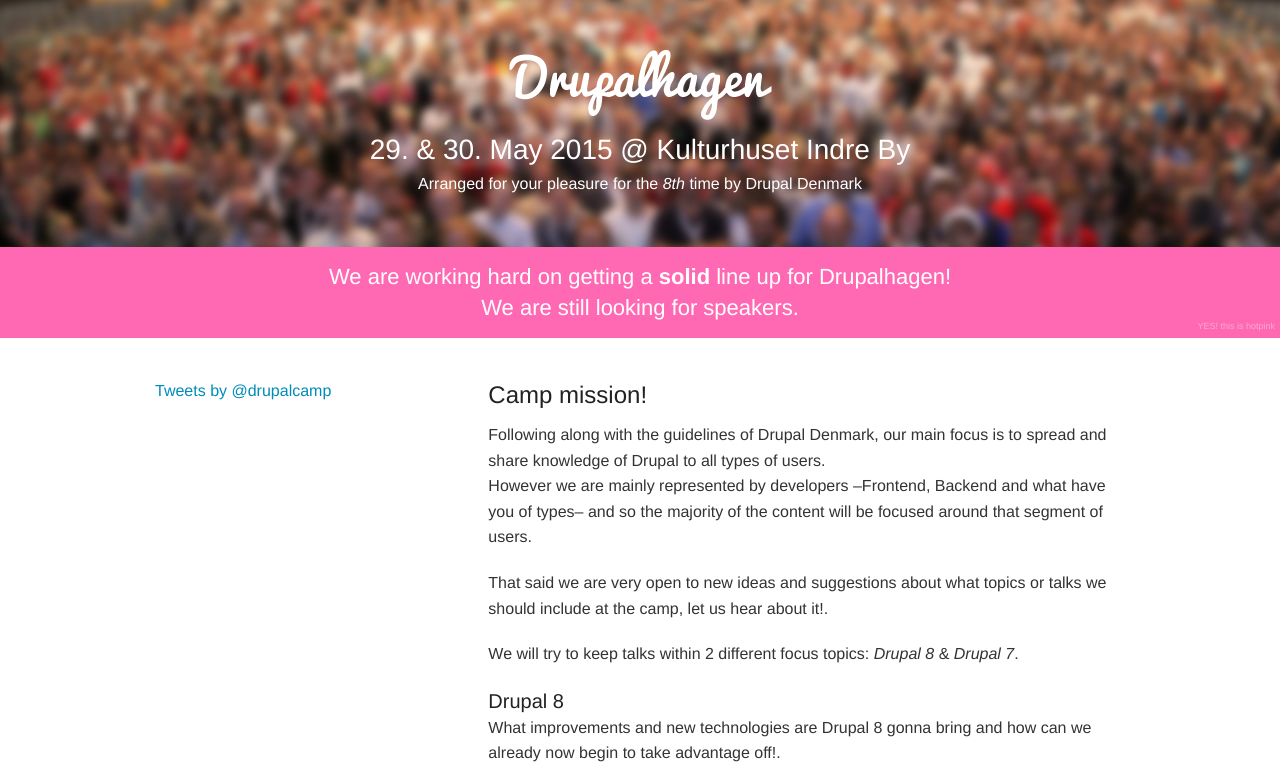
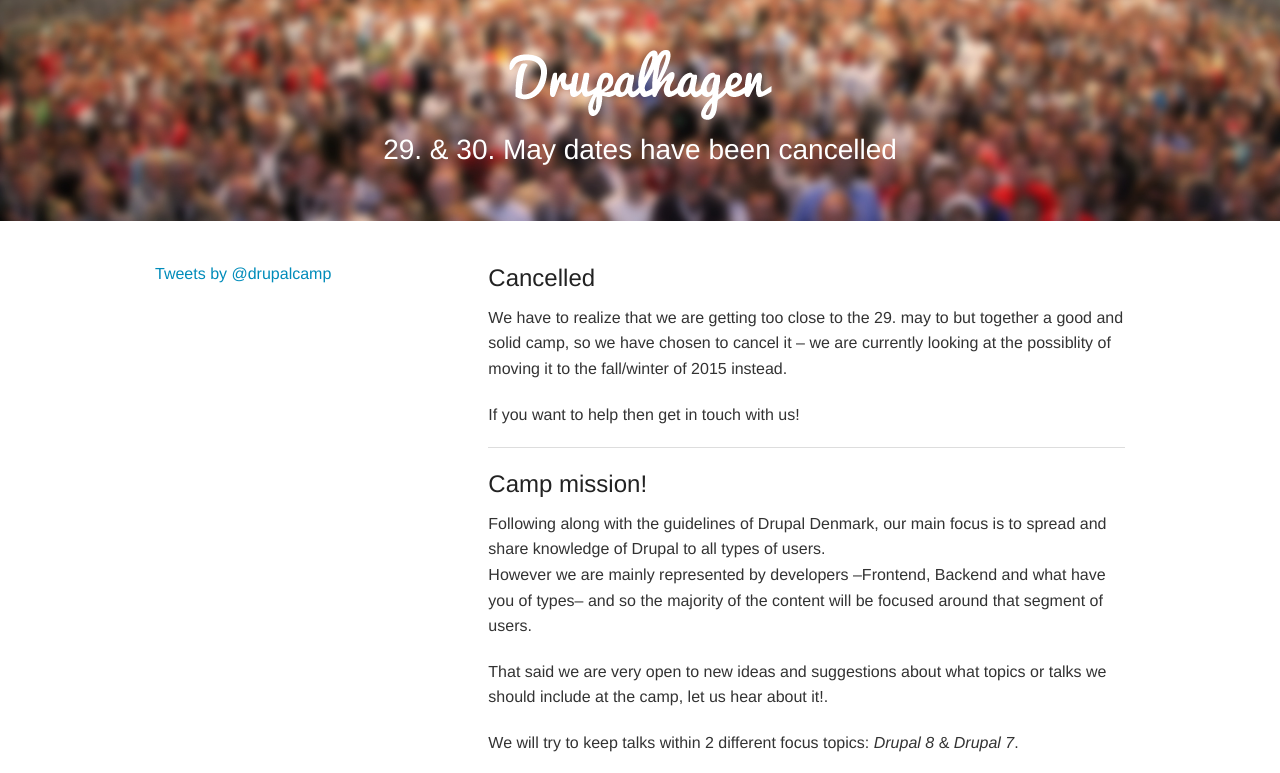
Before and after one commit to drupaldanmark/drupaldanmark.github.io, a plain HTML site: page index.html in a window 1280 px wide. Shown: the top 773 px of the page. Drawn offline with Linux system fonts and the light colour scheme.

Commit message:
Spring camp cancelled

```diff
--- a/index.html
+++ b/index.html
@@ -19,10 +19,11 @@
 <body>
 <header>
   <img src="logo.png" alt="Drupalhagen">
-  <h2>29. &amp; 30. May 2015 @ Kulturhuset Indre By</h2>
-  <p>Arranged for your pleasure for the <em>8th</em> time by Drupal Denmark</p>
+  <h2>29. &amp; 30. May dates have been cancelled</h2>
+  <!--<p>Arranged for your pleasure for the <em>8th</em> time by Drupal Denmark</p>-->
 </header>
 
+<!--
 <section id="introduction">
   <div class="row">
     <div class="large-12 columns">
@@ -31,6 +32,7 @@
   </div>
   <small class="hint">YES! this is hotpink</small>
 </section>
+-->
 
 <section id="mission">
   <div class="row">
@@ -48,6 +50,12 @@
       }(document, "script", "twitter-wjs");</script>
     </div>
     <div class="large-8 columns">
+      <h3>Cancelled</h3>
+      <p>We have to realize that we are getting too close to the 29. may to but together a good and solid camp, so we have chosen to cancel it – we are currently looking at the possiblity of moving it to the fall/winter of 2015 instead.</p>
+      <p>If you want to help then get in touch with us!</p>
+
+      <hr />
+
       <h3>Camp mission!</h3>
       <p>Following along with the guidelines of Drupal Denmark, our main focus is to spread and share knowledge of Drupal to
         all types of users. <br />However we are mainly represented by developers –Frontend, Backend and what have you of types–
@@ -63,7 +71,7 @@
     </div>
   </div>
 </section>
-
+<!--
 <section id="location">
   <div class="row">
     <div class="large-4 columns fill">
@@ -79,7 +87,7 @@
     <div class="large-8 columns">
     </div>
 </section>
-
+-->
 <footer>
   <div class="row">
     <div class="large-12 columns fill">
--- a/style.css
+++ b/style.css
@@ -59,6 +59,7 @@ header p {
     padding: 15px 0;
     background: hotpink;
     position: relative;
+    display: none;
 }
 
 #introduction h3 {
```
